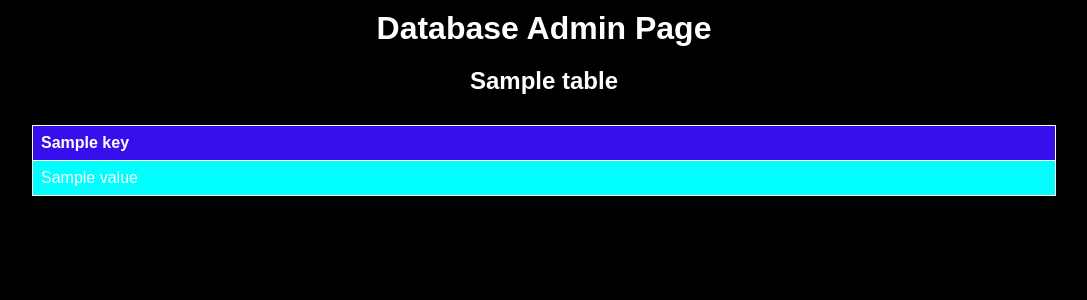
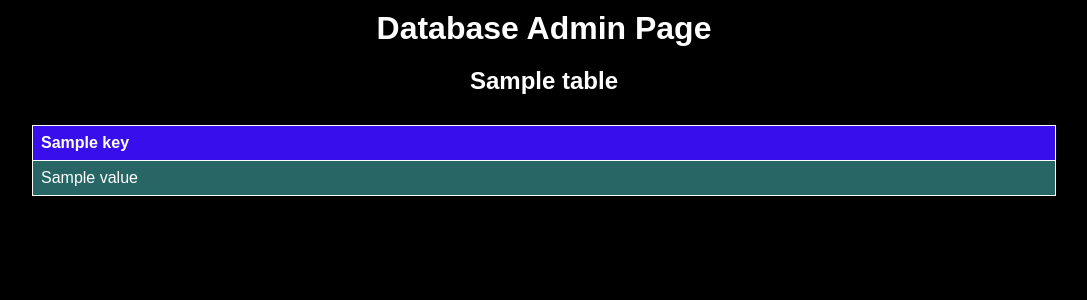
Before and after one commit to Xshir/JustFlyItAppBackend, a Flask app: template templates/database.html in a window 1280 px wide. Shown: the top 300 px of the page, without its empty margins (96-1183 px from the left). Run offline with Flask 2, Linux system fonts and the light colour scheme; the template is opened without the code that fills it: most values are stand-ins (such as "Sample title", 1, 10 or a date in 2020); some libraries are stand-ins or nearby versions.

Commit message:
third commit

```diff
--- a/templates/database.html
+++ b/templates/database.html
@@ -33,7 +33,7 @@
             border-collapse: collapse;
             width: 80%;
             margin-top: 20px;
-            background-color: aqua;
+            background-color: rgb(40, 102, 102);
         }
 
         th, td {
```
